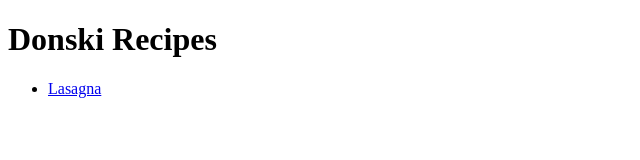
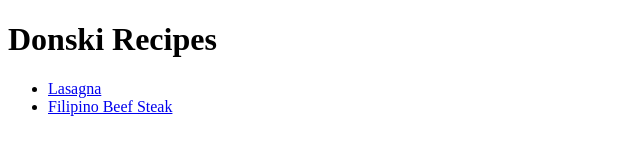
Before and after one commit to donsumile/odin-recipes, a plain HTML site: page index.html in a window 1280 px wide. Shown: the whole page, without its empty margins (0-640 px from the left). Drawn offline with Linux system fonts and the light colour scheme.

Commit message:
added link to Filipino Beef Steak recipe

```diff
--- a/index.html
+++ b/index.html
@@ -9,6 +9,7 @@
         <h1>Donski Recipes</h1>
         <ul>
             <li><a href="recipes/lasagna.html">Lasagna</a></li>
+            <li><a href="recipes/filipinobeefsteak.html">Filipino Beef Steak</a></li>
         </ul>
     </body>
 </html>
```
